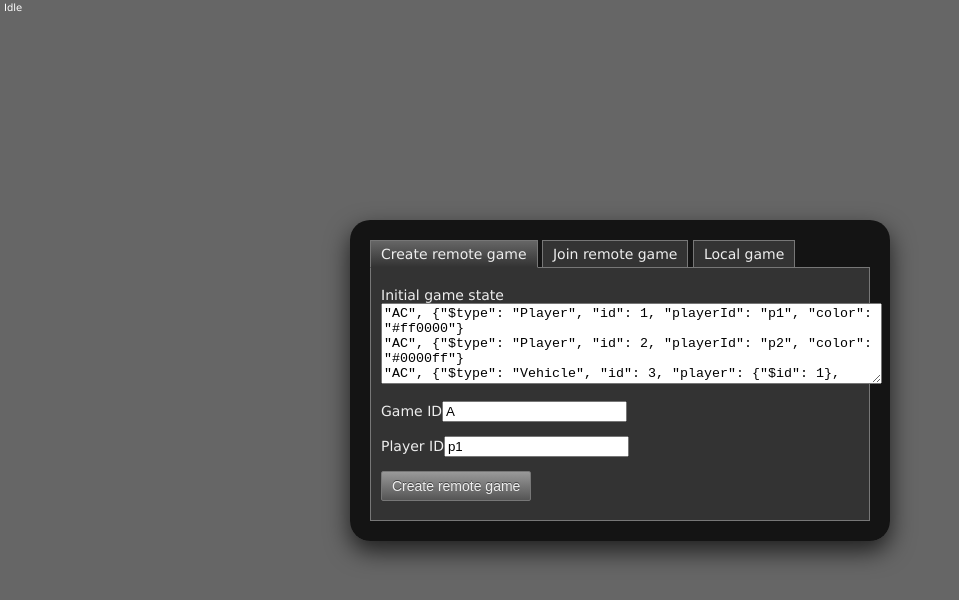
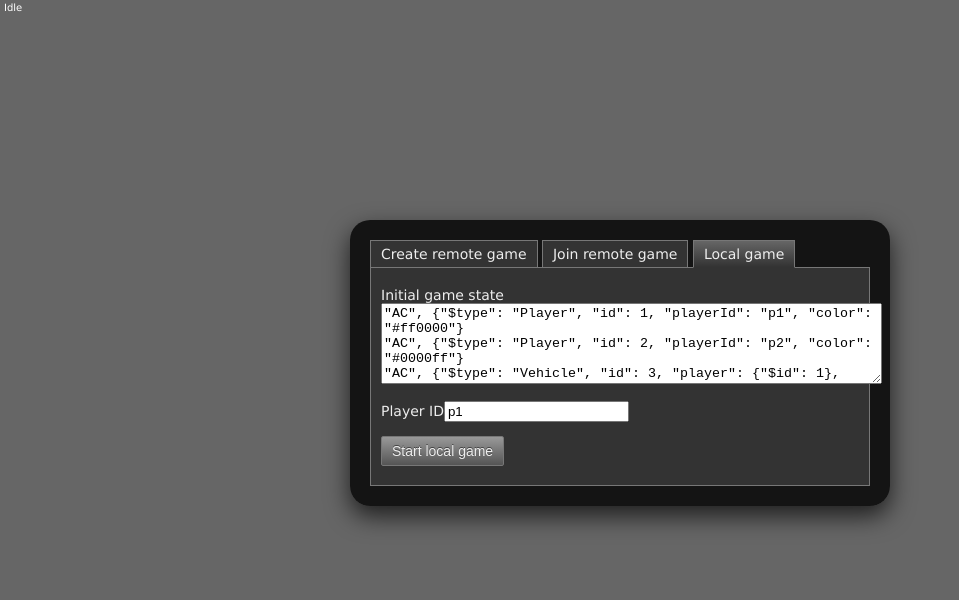
Before and after one commit to bpl/rts37, a plain HTML site: page src/tanks/game.html in a window 1280 px wide. Shown: the whole page, without its empty margins (0-959 px from the left). Drawn offline with Linux system fonts and the light colour scheme.

Commit message:
Make local game the default

```diff
--- a/src/tanks/game.html
+++ b/src/tanks/game.html
@@ -25,12 +25,12 @@
 <div class="tabset">
 
 <ul class="tabs">
-	<li class="selected"><a href="#create">Create remote game</a></li>
+	<li><a href="#create">Create remote game</a></li>
 	<li><a href="#join">Join remote game</a></li>
-	<li><a href="#local">Local game</a></li>
+	<li class="selected"><a href="#local">Local game</a></li>
 </ul>
 
-<div class="sheet" id="create">
+<div class="sheet hidden" id="create">
 
 <p><label for="f-create-state">Initial game state</label><br><textarea name="state" id="f-create-state" cols="60" rows="5">
 &quot;AC&quot;, {&quot;$type&quot;: &quot;Player&quot;, &quot;id&quot;: 1, &quot;playerId&quot;: &quot;p1&quot;, &quot;color&quot;: &quot;#ff0000&quot;}
@@ -59,7 +59,7 @@
 
 </div>
 
-<div class="sheet hidden" id="local">
+<div class="sheet" id="local">
 
 <p><label for="f-local-state">Initial game state</label><br><textarea name="state" id="f-local-state" cols="60" rows="5">
 &quot;AC&quot;, {&quot;$type&quot;: &quot;Player&quot;, &quot;id&quot;: 1, &quot;playerId&quot;: &quot;p1&quot;, &quot;color&quot;: &quot;#ff0000&quot;}
```
